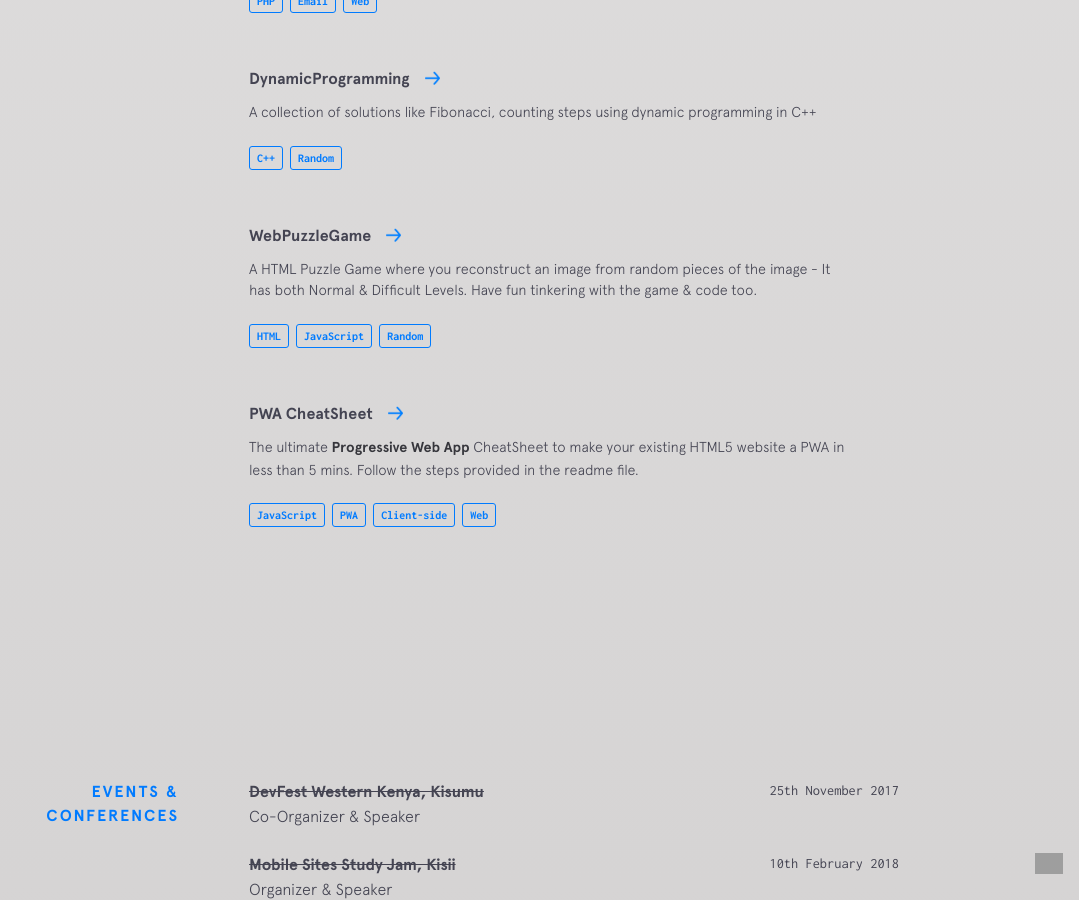
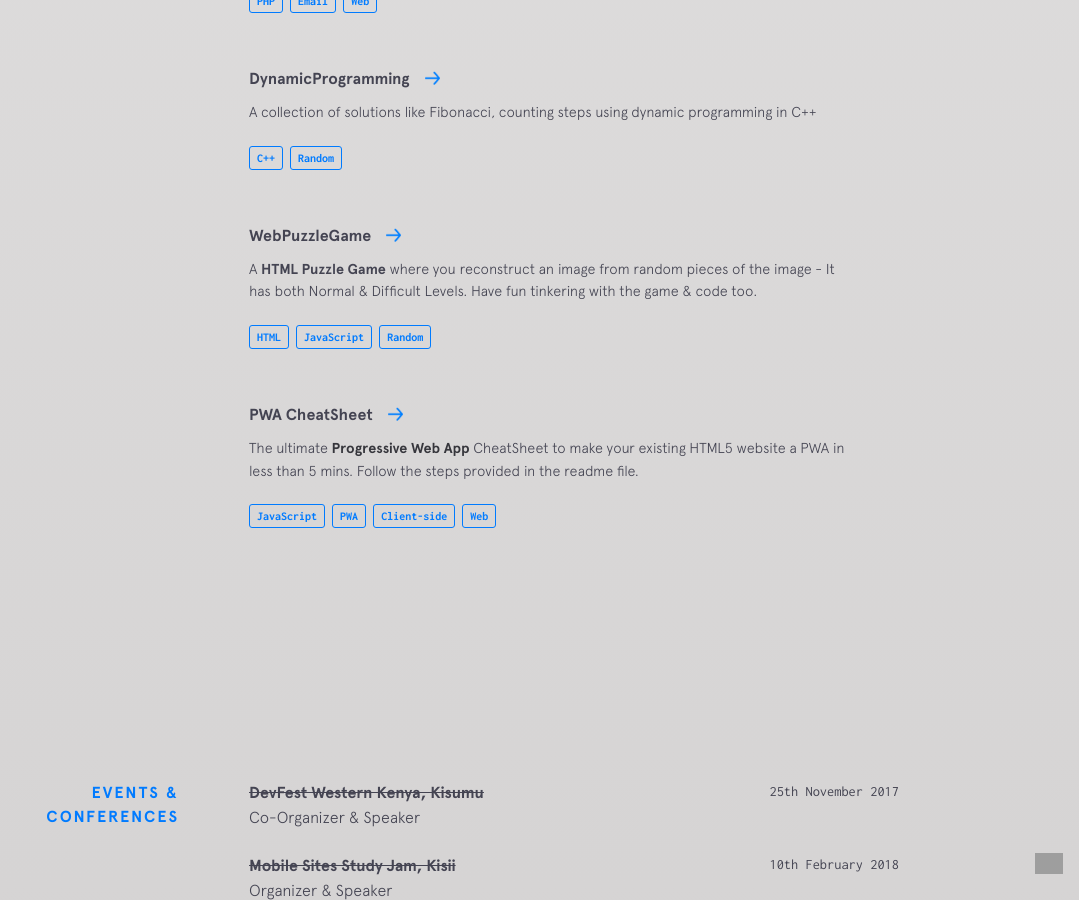
Before and after one commit to Timtech4u/timtech4u.github.io, a Jekyll site: the page built from index.html, in a window 1280 px wide and 900 px high, scrolled down 4892 px. Shown: the whole window, without its empty margins (201-1280 px from the left). Built offline with Jekyll 4.4.1, drawn with Linux system fonts in a browser that asks for light colours; nearby versions of some CDN libraries; some of the changed lines change nothing that is shown; grey boxes are pictures that could not be loaded.

Commit message:
exciting updates

```diff
--- a/_data/other-projects.yml
+++ b/_data/other-projects.yml
@@ -47,9 +47,9 @@
     - thing: Random
 
 - name: WebPuzzleGame
-  url: https://github.com/kelvinkamau/WebPuzzleGame
+  url: https://www.kelvinkamau.app/WebPuzzleGame/
   code: https://github.com/kelvinkamau/WebPuzzleGame
-  description:  A HTML Puzzle Game where you reconstruct an image from random pieces of the image - It has both Normal & Difficult Levels. Have fun tinkering with the game & code too.
+  description:  A <a href="https://www.kelvinkamau.app/WebPuzzleGame/">HTML Puzzle Game</a> where you reconstruct an image from random pieces of the image - It has both Normal & Difficult Levels. Have fun tinkering with the game & code too.
   used:
     - thing: HTML
     - thing: JavaScript
```
